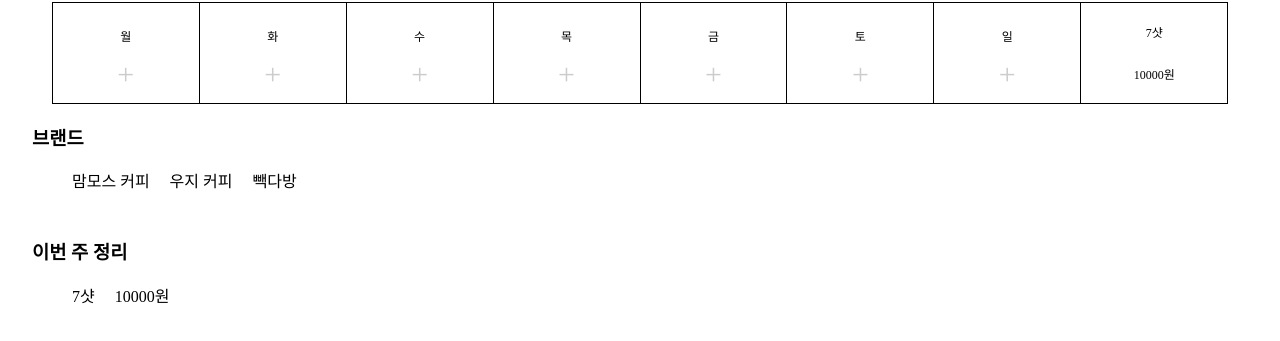
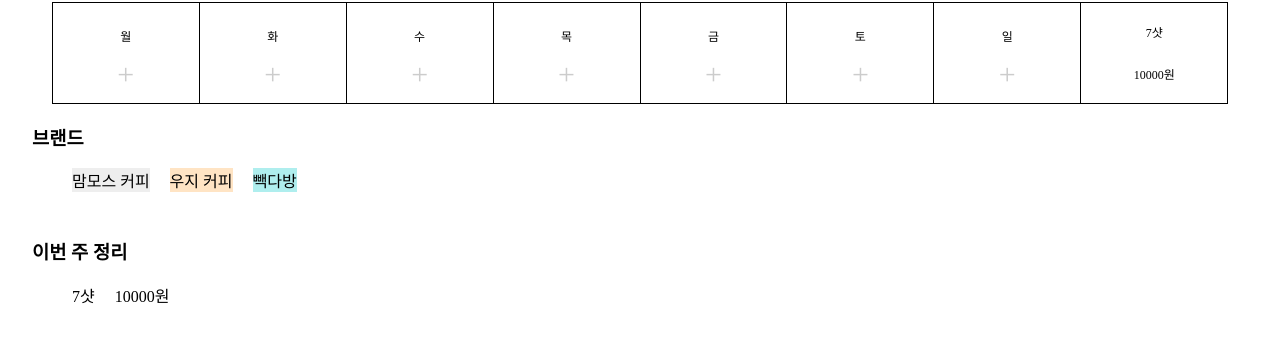
Before and after one commit to kdt-ful-class-three-group/member_1, a website: page index.html in a window 1280 px wide. Shown: the part 87-428 px from the top of the page. Drawn offline with Linux system fonts and the light colour scheme.

Commit message:
section:last-of-type 에 대한 style 적용 완료

```diff
--- a/index.html
+++ b/index.html
@@ -53,24 +53,32 @@
         display: flex;
         flex-direction: column;
         gap: 10px;
-        /* align-items: center; */
       }
       section:last-of-type > div ul {
         width: 100%;
         display: flex;
         gap: 20px;
       }
+      section:last-of-type > div:first-child ul > li:first-child {
+        background-color: #eee;
+      }
+      section:last-of-type > div:first-child ul > li:nth-child(2) {
+        background-color: bisque;
+      }
+      section:last-of-type > div:first-child ul > li:last-child {
+        background-color: paleturquoise;
+      }
     </style>
   </head>
   <body>
-    <!-- [ ] 아아 이번주 달력 -->
+    <!-- [x] 아아 이번주 달력 -->
     <!-- index페이지 :
       한 주
       마지막 칸에 이번 주 총 커피샷, 커피값 나옴
       마신 날엔 표에 체크 표시-->
-    <!-- [ ] 추가하기 버튼으로 form태그 입력 페이지 이동 -->
+    <!-- [x] 추가하기 버튼으로 form태그 입력 페이지 이동 -->
     <!-- 추가할 내용 : 날짜, 커피 브랜드, 아아 샷 개수, 가격 -->
-    <!-- [ ]표로 요약 보여주기 :
+    <!-- [x]표로 요약 보여주기 :
        지막에 한달 동안 소비한 커피샷, 커피값 나옴
        소비한 커피 브랜드 (태그처럼) 보여주기-->
     <div id="root">
```
